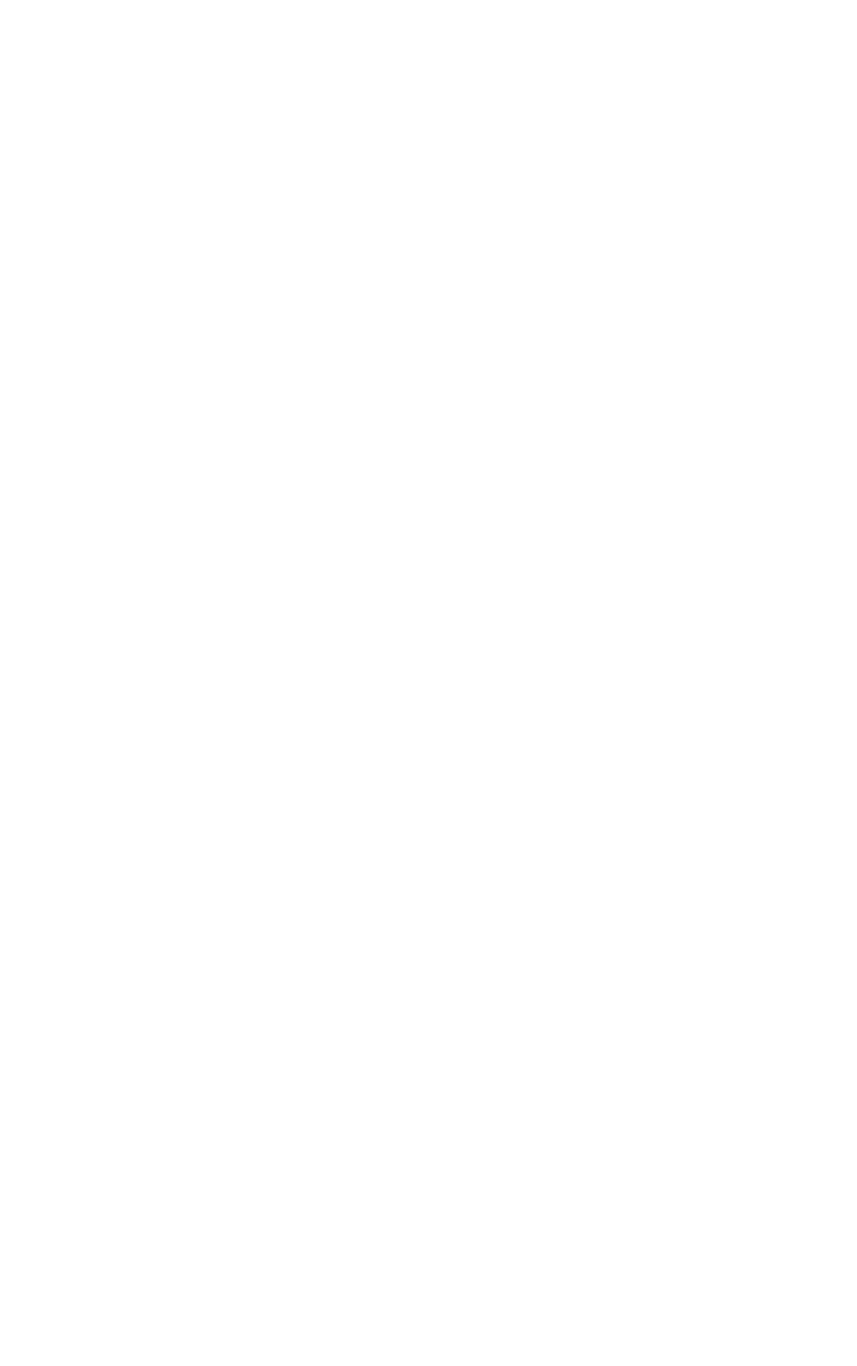
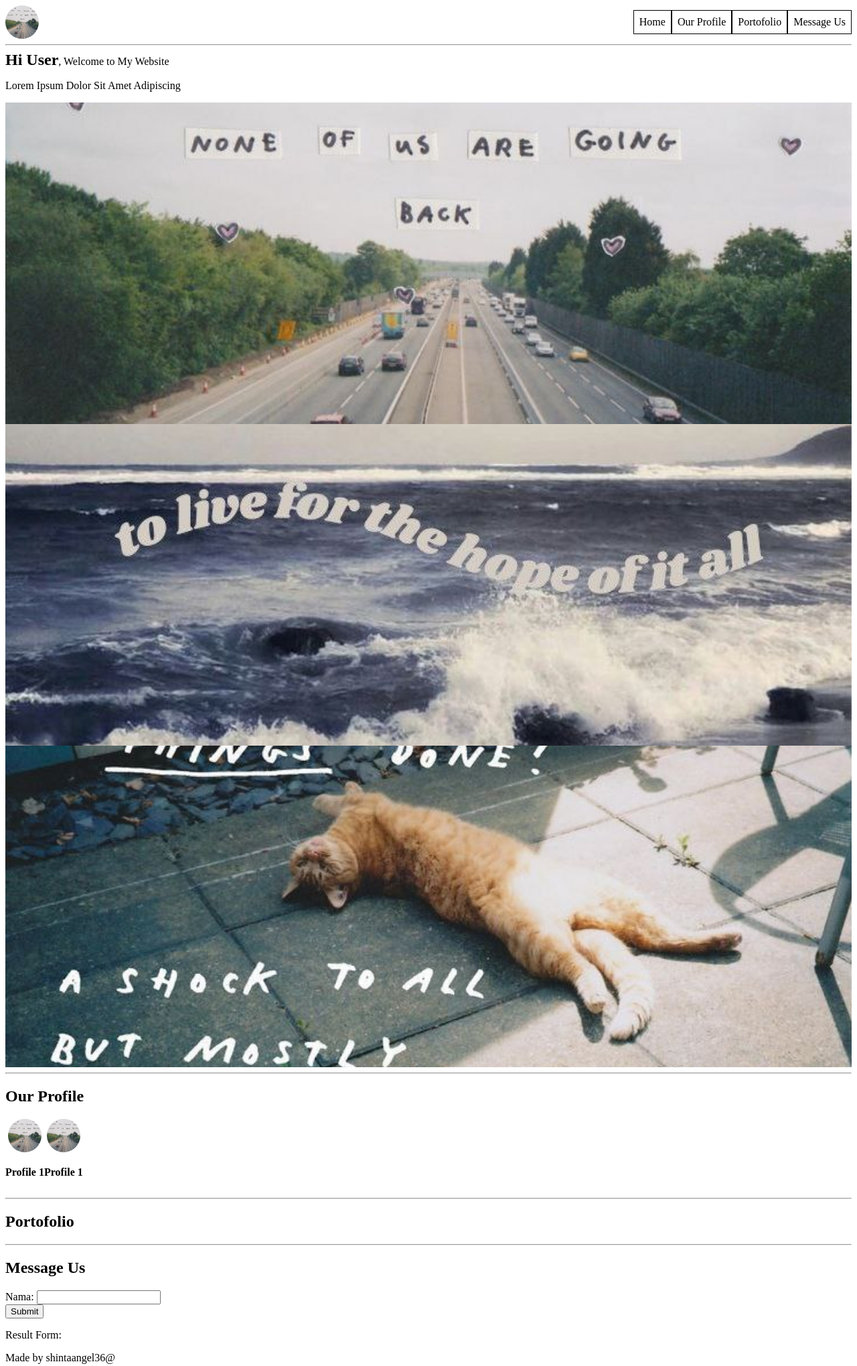
Before and after one commit to revou-fundamental-course/16-sept-24-Youngjel, a plain HTML site: page index.html in a window 1280 px wide. Shown: the whole page at 67% size. Before the commit the page ends 800 px from the top, so only its background shows below. Drawn offline with Linux system fonts and the light colour scheme.

Commit message:
Create index

```diff
--- a/css/styles.css
+++ b/css/styles.css
@@ -1 +1,80 @@
 /* Ini CSS */
+
+.main-header {
+    display: flex;
+    justify-content: space-between;
+    align-items: center;
+}
+
+.inline {
+    display: inline;
+}
+
+nav {
+    display: flex;
+}
+
+nav>a {
+    border: 1px solid;
+    padding: 8px;
+    color: black;
+    text-decoration: none;
+}
+
+.logo-icon {
+    height: 50px;
+    width: 50px;
+    background-image: url(../assets/foto1.jpg);
+    background-size: cover;
+    background-position: center;
+    border-radius: 50%;
+}
+
+.photo-banner {
+    background-position: center;
+    background-size: cover;
+    height: 480px;
+}
+
+.photo-1 {
+    background-image: url(../assets/foto1.jpg);
+}
+
+.photo-2 {
+    background-image: url(../assets/Foto2.jpg);
+}
+
+.photo-3 {
+    background-image: url(../assets/Foto3.jpg);
+}
+
+.profile-icon {
+    height: 50px;
+    width: 50px;
+    background-image: url(../assets/foto1.jpg);
+    background-size: cover;
+    background-position: center;
+    border-radius: 50%;
+}
+
+.profile-icon-container {
+    display: flex;
+}
+
+.profile-icon-container>div {
+    display: flex;
+    flex-direction: column;
+    align-items: center;
+}
+
+.form.container {
+    display: flex;
+    justify-content: flex-end;
+    align-items: center;
+}
+
+@media only screen and (max-width: 375px) {
+    .main-header (
+        flex-direction: column;
+    )
+}
--- a/index.html
+++ b/index.html
@@ -9,7 +9,99 @@
 </head>
 
 <body>
+    <header class="main-header">
+        <!-- Logo -->
+        <div class="logo-icon"></div>
 
+        <!-- Navigation -->
+        <nav>
+            <a href="#section-home">Home</a>
+            <a href="#section-our-profile">Our Profile</a>
+            <a href="#section-portofolio">Portofolio</a>
+            <a href="#section-message-us">Message Us</a>
+        </nav>
+    </header>
+
+    <hr />
+
+    <main>
+        <!-- Home -->
+        <section id="section-home">
+            <header>
+                <h1 class="inline">Hi <h1 class="inline" id="user-name">User</h1>, Welcome to My Website</h1>
+            </header>
+
+            <article>
+                <p>Lorem Ipsum Dolor Sit Amet Adipiscing</p>
+
+                <!-- Photo Banner -->
+                 <div class="photo-banner photo-1"></div>
+                 <div class="photo-banner photo-2"></div>
+                 <div class="photo-banner photo-3"></div>
+            </article>
+        </section>
+
+        <hr />
+
+        <!-- Our Profile -->
+        <section id="section-our-profile">
+            <header>
+                <h1>Our Profile</h1>
+            </header>
+
+            <div class="profile-icon-container">
+                <div>
+                    <div class="profile-icon"></div>
+                    <h4>Profile 1</h4>
+            </div>
+
+            <div>
+                <div class="profile-icon"></div>
+                <h4>Profile 1</h4>
+            </div>
+        </section>
+
+        <hr />
+
+        <!-- Portofolio -->
+        <section id="section-portofolio">
+            <header>
+                <h1>Portofolio</h1>
+            </header>
+        </section>
+
+        <hr />
+
+        <!-- Message Us -->
+        <section id="section-message-us">
+            <header>
+                <h1>Message Us</h1>
+            </header>
+
+            <section class="form-container">
+                <!-- Form -->
+                <form onsubmit="return false;">
+                    <div>
+                        <label for="input-name">Nama:</label>
+                        <input type="text" id="input-name"/>
+                    </div>
+
+                    <button type="submit" onclick="validateForm()">Submit</button>
+                </form>
+
+                <!-- Result Form -->
+                <div>
+                    <p>Result Form: <span id="result-form"></span></p>
+                </div>
+            </section>
+        </section>
+    </main>
+
+    <footer>
+        <p>Made by shintaangel36@ </p>
+    </footer>
+
+    <script src="js\scfript.js"></script>
 </body>
 
 </html>
--- a/js/scfript.js
+++ /dev/null
@@ -1 +0,0 @@
-// Ini Javascript
```
Also changed, not shown: js/script.js (added, +49 -0 lines), assets/Foto2.jpg (added), assets/Foto3.jpg (added), assets/foto1.jpg (added).
